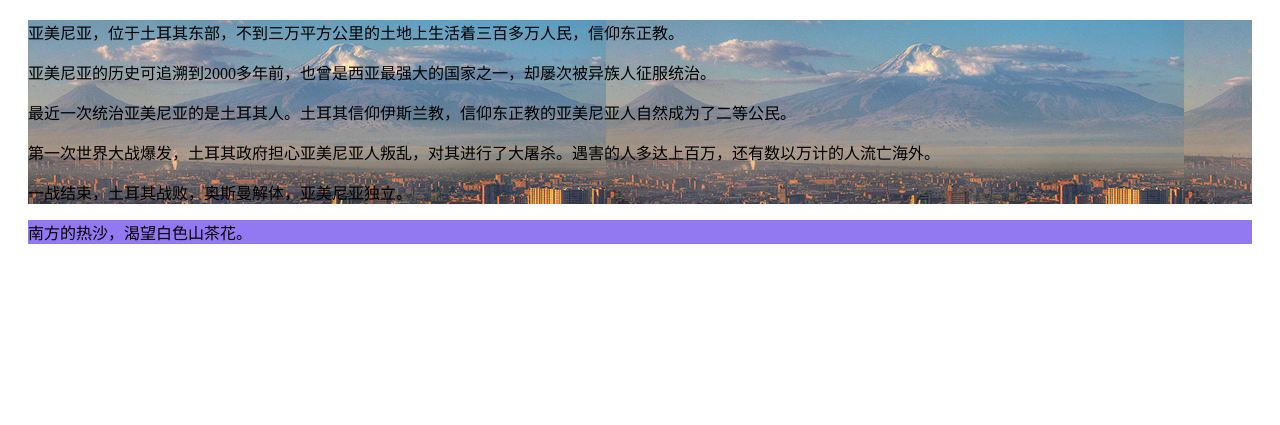
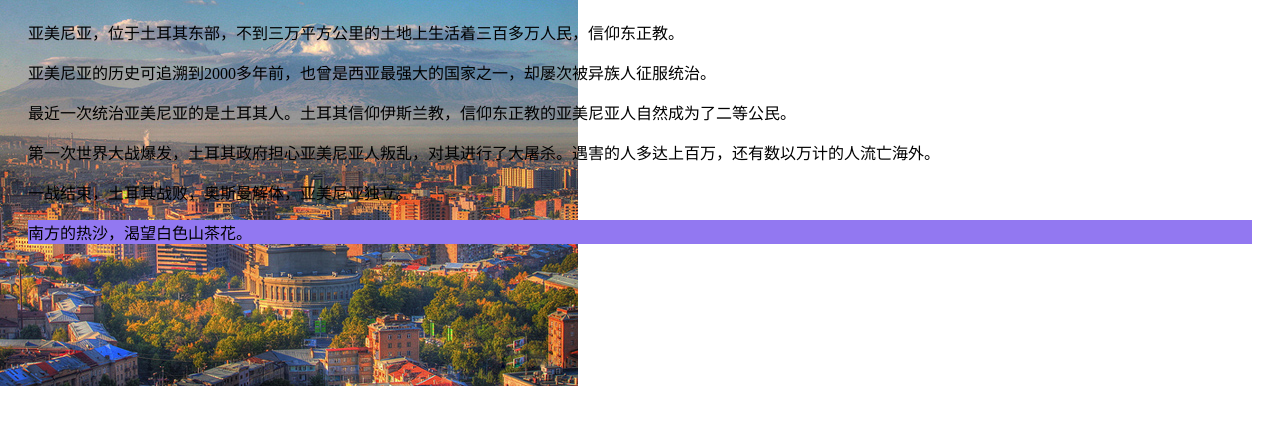
Before and after one commit to haqween/haqween.github.io, a Jekyll site: the page built from _posts/2020-02-18-1915亚美尼亚大屠杀.md, in a window 1280 px wide. Shown: the top 425 px of the page. Built offline with Jekyll 4.4.1, drawn with Linux system fonts in a browser that asks for light colours.

Commit message:
edit layout

```diff
--- a/_layouts/default.html
+++ b/_layouts/default.html
@@ -21,17 +21,11 @@
       .content {
         margin: 20px;
       }
-      .foot
-      {
-        font-family:"Times New Roman";
-        background-color:#9278f1;
-      }
     </style>
   </head>
   <body>
     <main id="content" class="content" role="main">
       {{ content }}
-      <p class='foot'>南方的热沙，渴望白色山茶花。</p>
     </main>
   </body>
 </html>
--- a/_layouts/post.html
+++ b/_layouts/post.html
@@ -1,6 +1,44 @@
----
-layout: default
----
-<div style="background-image: url({{page.img}})">
-    {{ content }}
-</div>
+<!DOCTYPE html>
+<html lang="{{ site.lang | default: "en-US" }}">
+  <head>
+
+    {% if site.google_analytics %}
+      <script async src="https://www.googletagmanager.com/gtag/js?id={{ site.google_analytics }}"></script>
+      <script>
+        window.dataLayer = window.dataLayer || [];
+        function gtag(){dataLayer.push(arguments);}
+        gtag('js', new Date());
+        gtag('config', '{{ site.google_analytics }}');
+      </script>
+    {% endif %}
+    <meta charset="UTF-8">
+
+    {% seo %}
+    <meta name="viewport" content="width=device-width, initial-scale=1">
+    <meta name="theme-color" content="#157878">
+    <meta name="apple-mobile-web-app-status-bar-style" content="black-translucent">
+    <style>
+        body
+        {
+            background-image:url('{{page.img}}');
+            background-repeat:no-repeat;
+        }
+        .content {
+            margin: 20px;
+        }
+        .foot
+        {
+            font-family:"Times New Roman";
+            background-color:#9278f1;
+        }
+    </style>
+  </head>
+  <body>
+    <main id="content" class="content" role="main">
+        <div class="cintent">
+            {{ content }}
+        </div>
+      <p class='foot'>南方的热沙，渴望白色山茶花。</p>
+    </main>
+  </body>
+</html>
```
